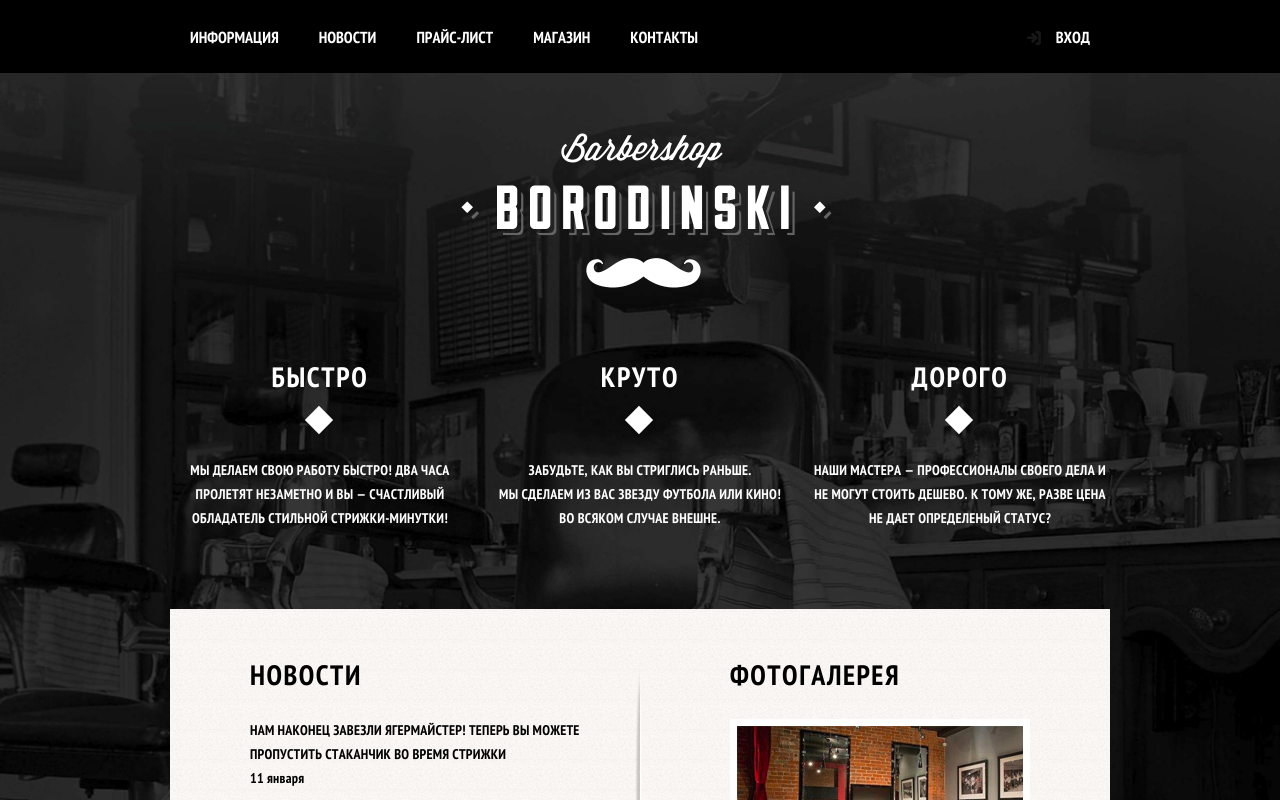
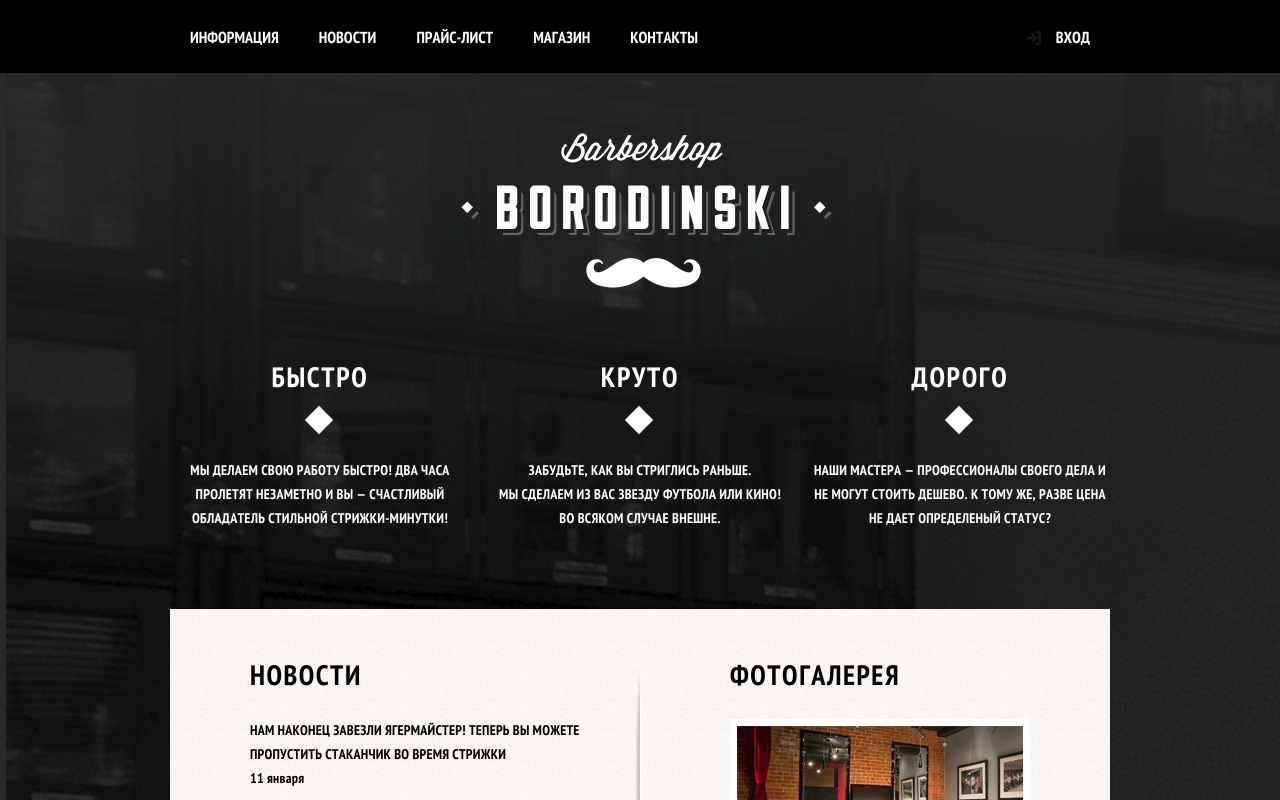
Before and after one commit to nikolaysalinder/barbershop, a Vue app: page / in a window 1280 px wide. Shown: the top 800 px of the page. Built offline with nearby package versions, Linux system fonts and the light colour scheme.

Commit message:
change url

```diff
--- a/src/App.vue
+++ b/src/App.vue
@@ -38,7 +38,8 @@
   padding: 0;
   min-width: 960px;
 }
-div#app {
+.app {
+  background: #000 url("assets/img/index-bg.jpg");
   background-position: 50% 40px;
   background-size: 2520px;
   background-repeat: no-repeat;
```
Also changed, not shown: 14 other files (tests, documents, lock files or other folders).
